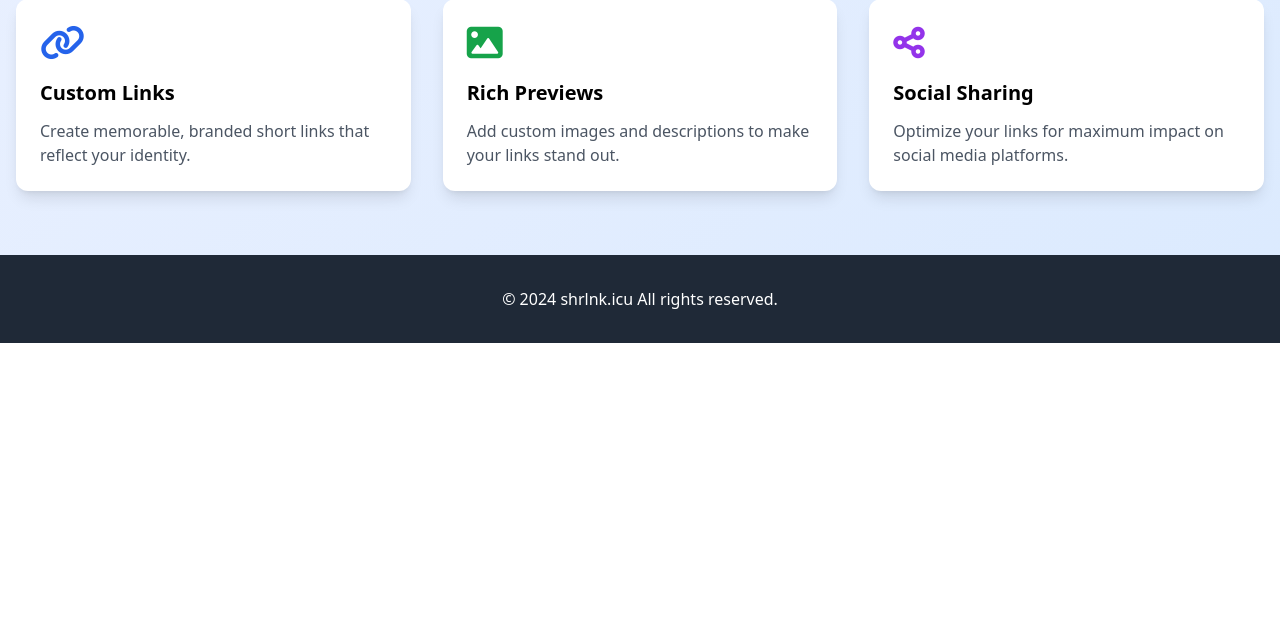
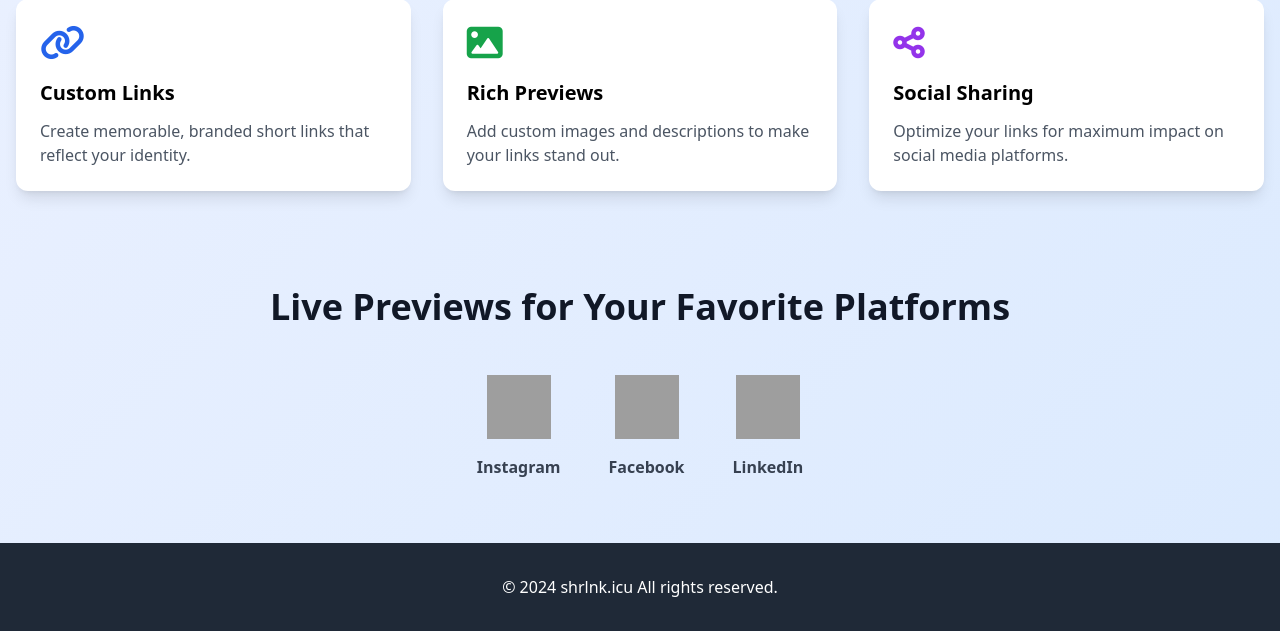
Before and after one commit to nizarhaider/shrlnk, a Flask app: page / in a window 1280 px wide. Shown: the part 663-1294 px from the top of the page. Before the commit the page ends 1006 px from the top, so only its background shows below. Run offline with Flask 3, Linux system fonts and the light colour scheme; some libraries are stand-ins or nearby versions; grey boxes are pictures that could not be loaded.

Commit message:
Added section to homepage for socialmedia preview

```diff
--- a/templates/index.html
+++ b/templates/index.html
@@ -79,6 +79,26 @@
                 </div>
             </div>
         </section>
+
+        <section class="mt-24">
+            <h2 class="text-4xl font-bold text-center mb-12 text-gray-900">
+                Live Previews for Your Favorite Platforms
+            </h2>
+            <div class="flex justify-center items-center space-x-12">
+                <div class="text-center">
+                    <img src="https://upload.wikimedia.org/wikipedia/commons/a/a5/Instagram_icon.png" alt="Instagram Logo" class="w-16 h-16 mx-auto mb-4">
+                    <p class="text-gray-700 font-semibold">Instagram</p>
+                </div>
+                <div class="text-center">
+                    <img src="https://upload.wikimedia.org/wikipedia/commons/5/51/Facebook_f_logo_%282019%29.svg" alt="Facebook Logo" class="w-16 h-16 mx-auto mb-4">
+                    <p class="text-gray-700 font-semibold">Facebook</p>
+                </div>
+                <div class="text-center">
+                    <img src="https://upload.wikimedia.org/wikipedia/commons/c/ca/LinkedIn_logo_initials.png" alt="LinkedIn Logo" class="w-16 h-16 mx-auto mb-4">
+                    <p class="text-gray-700 font-semibold">LinkedIn</p>
+                </div>
+            </div>
+        </section>
     </main>
 
     <footer class="bg-gray-800 text-white py-8">
--- a/templates/interface.html
+++ b/templates/interface.html
@@ -62,9 +62,10 @@
                     <path fill-rule="evenodd" d="M12.586 4.586a2 2 0 112.828 2.828l-3 3a2 2 0 01-2.828 0 1 1 0 00-1.414 1.414 4 4 0 005.656 0l3-3a4 4 0 00-5.656-5.656l-1.5 1.5a1 1 0 101.414 1.414l1.5-1.5z" clip-rule="evenodd" />
                     <path fill-rule="evenodd" d="M7.414 15.414a2 2 0 01-2.828-2.828l3-3a2 2 0 012.828 0 1 1 0 001.414-1.414 4 4 0 00-5.656 0l-3 3a4 4 0 005.656 5.656l1.5 1.5a1 1 0 10-1.414-1.414l-1.5 1.5z" clip-rule="evenodd" />
                 </svg>
-                <span class="text-2xl font-bold text-gray-800">shrlnk.icu</span>
+                <a href="/">
+                    <span class="text-2xl font-bold text-gray-800">shrlnk.icu</span>
+                </a>
             </div>
-            <a href="/" class="text-blue-600 hover:text-blue-800 transition duration-300">Back to Home</a>
         </div>
     </nav>
 
```
